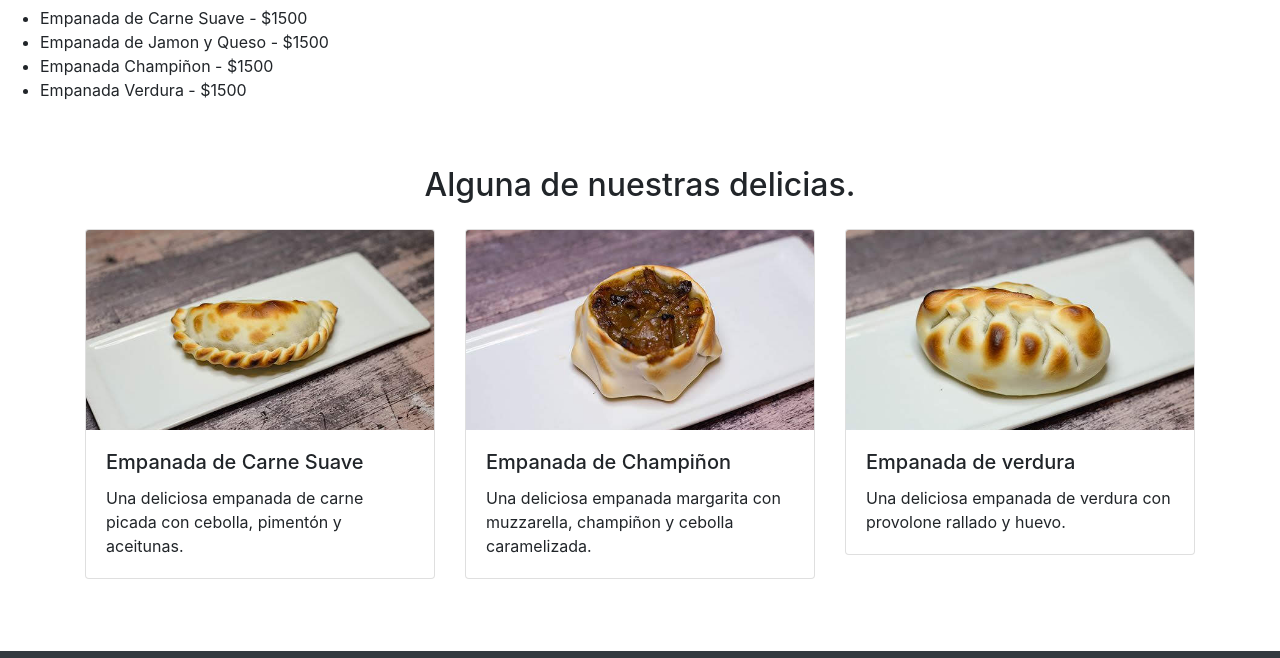
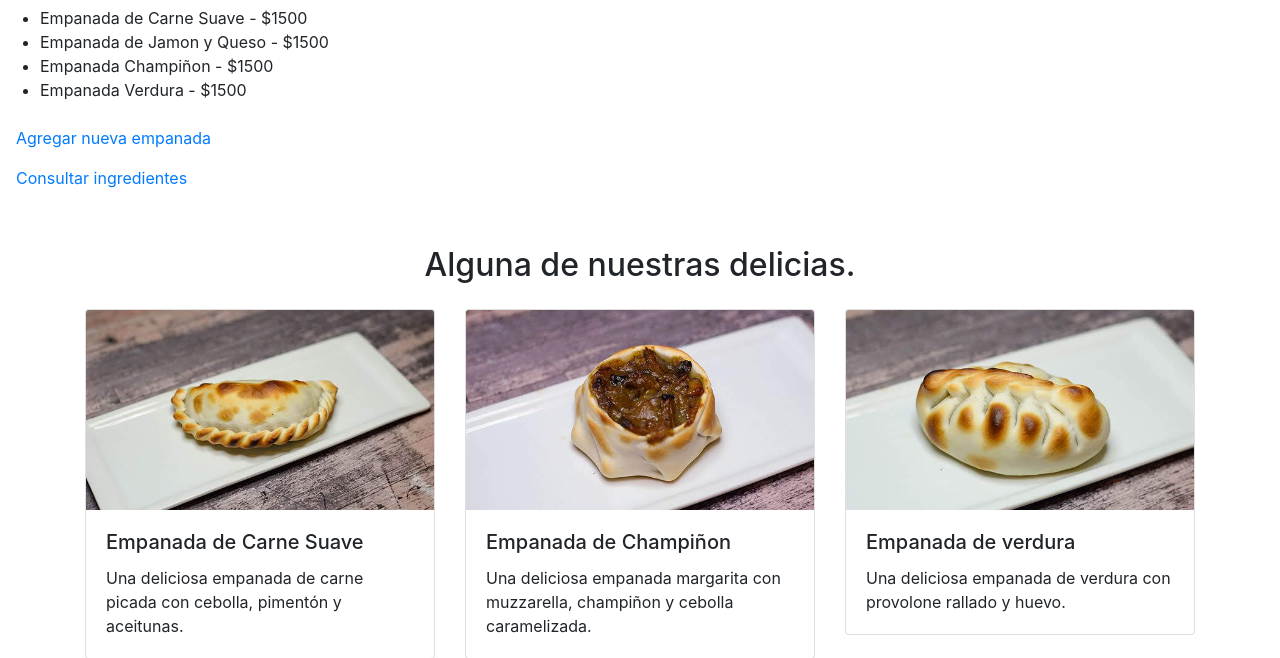
Before and after one commit to AgustinTossi/proyecto_final_tossi, a Django app: page /app-tossi/empanadas/ in a window 1280 px wide. Shown: the part 325-983 px from the top of the page. Run offline with Django 5.2, Linux system fonts and the light colour scheme; data comes from the database, SQL or seed files in the repository; some libraries are stand-ins or nearby versions.

Commit message:
Se agregan botones para la creacion de productos y la busqueda de ingredientes

```diff
--- a/AppTossi/templates/empanadas.html
+++ b/AppTossi/templates/empanadas.html
@@ -11,8 +11,11 @@
       </li>
 
     {% endfor %}
-
   </ul>
+  <div>
+    <a class="nav-link" href="{% url 'CrearEmpanada' %}">Agregar nueva empanada</a>
+    <a class="nav-link" href="{% url 'BuscadorEmpanada' %}">Consultar ingredientes</a>
+  </div>
   {% load static %}
   <section id="menu" class="py-5">
       <div class="container">
--- a/AppTossi/templates/pizzas.html
+++ b/AppTossi/templates/pizzas.html
@@ -13,6 +13,9 @@
     {% endfor %}
 
   </ul>
+
+<a class="nav-link" href="{% url 'CrearPizza' %}">Agregar nueva pizza</a>
+<a class="nav-link" href="{% url 'BuscadorPizza' %}">Consultar ingredientes</a>
 
 {% load static %}
 <section id="menu" class="py-5">
--- a/AppTossi/templates/postres.html
+++ b/AppTossi/templates/postres.html
@@ -12,6 +12,9 @@
     {% endfor %}
 
   </ul>
+  <a class="nav-link" href="{% url 'CrearPostre' %}">Agregar nuevo postre</a>
+  <a class="nav-link" href="{% url 'BuscadorPostre' %}">Consultar ingredientes</a>
+
   {% load static %}
   <section id="menu" class="py-5">
       <div class="container">
```
Also changed, not shown: Readme.txt.
